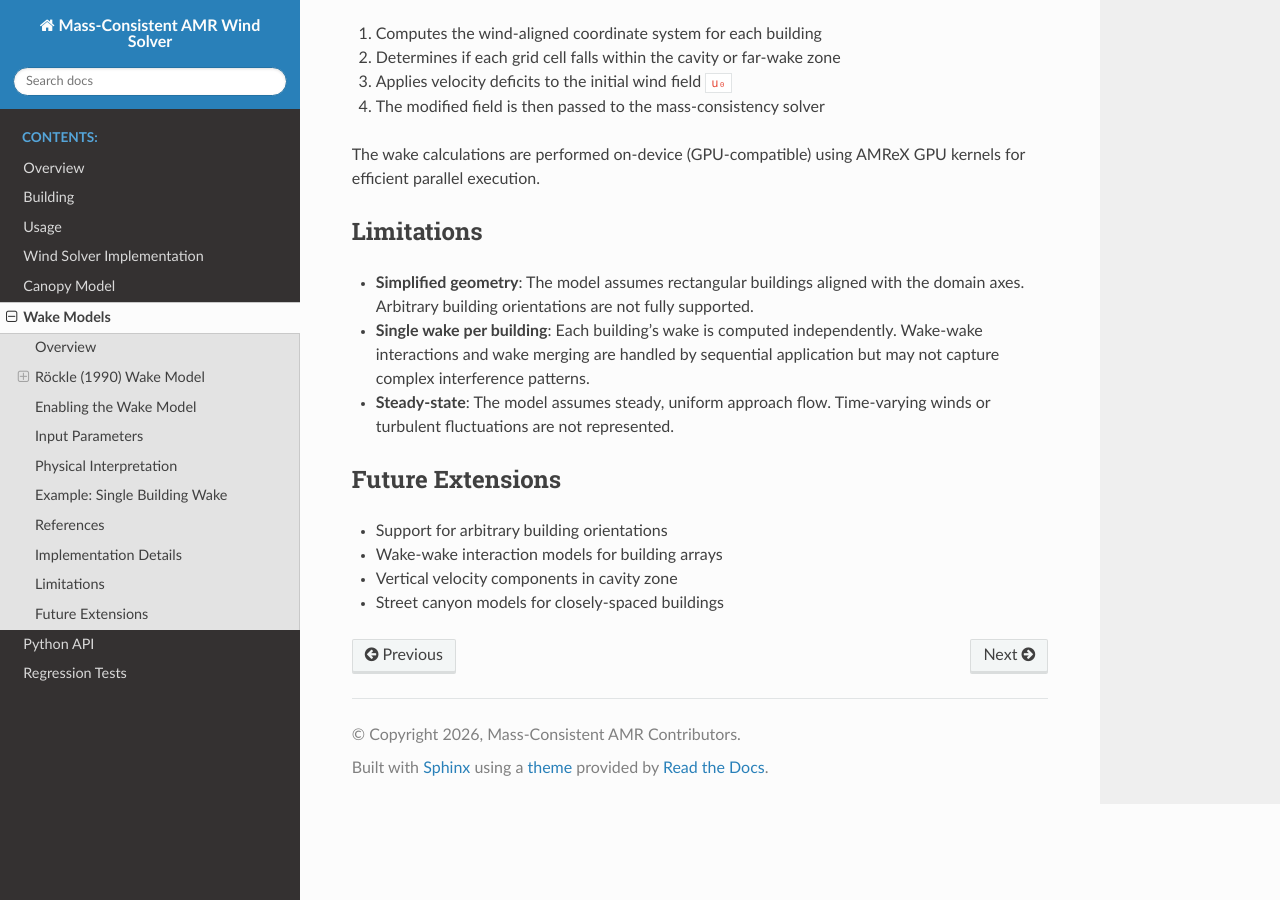
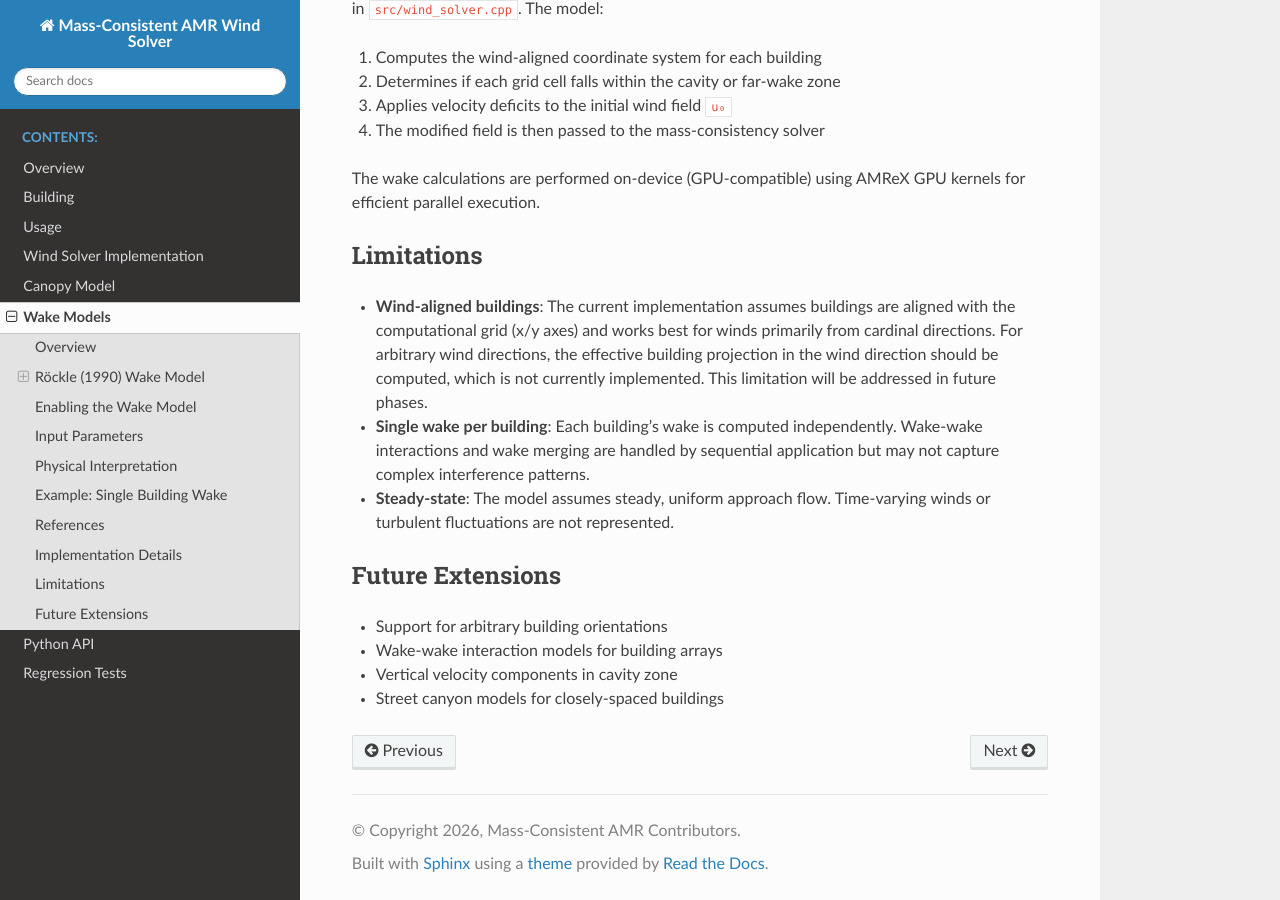
Before and after one commit to hgopalan/massconsistent_amr, a Sphinx documentation site: the page built from docs/wake.rst, in a window 1280 px wide and 900 px high, scrolled down 3222 px. Built offline with Sphinx 7.4.7 and the Read the Docs theme 3.1.0, drawn with Linux system fonts in a browser that asks for light colours; some of the changed text lies outside the part shown.

Commit message:
Address code review: improve documentation and clarify limitations

```diff
--- a/docs/wake.rst
+++ b/docs/wake.rst
@@ -56,7 +56,8 @@ The far-wake velocity deficit is:
 
    u_{deficit}(x) = c_2 \cdot U_H \cdot \left(1 - \frac{x - L_r}{L_f - L_r}\right)
 
-where ``x`` is the downwind distance from the building back face.
+where ``x`` is the downwind distance from the building back face, and ``U_H``
+is the reference velocity magnitude at building height.
 
 Enabling the Wake Model
 ------------------------
@@ -179,8 +180,12 @@ GPU kernels for efficient parallel execution.
 Limitations
 -----------
 
-* **Simplified geometry**: The model assumes rectangular buildings aligned with
-  the domain axes. Arbitrary building orientations are not fully supported.
+* **Wind-aligned buildings**: The current implementation assumes buildings are
+  aligned with the computational grid (x/y axes) and works best for winds
+  primarily from cardinal directions. For arbitrary wind directions, the
+  effective building projection in the wind direction should be computed,
+  which is not currently implemented. This limitation will be addressed in
+  future phases.
 
 * **Single wake per building**: Each building's wake is computed independently.
   Wake-wake interactions and wake merging are handled by sequential application
```
Also changed, not shown: 1 other file.
